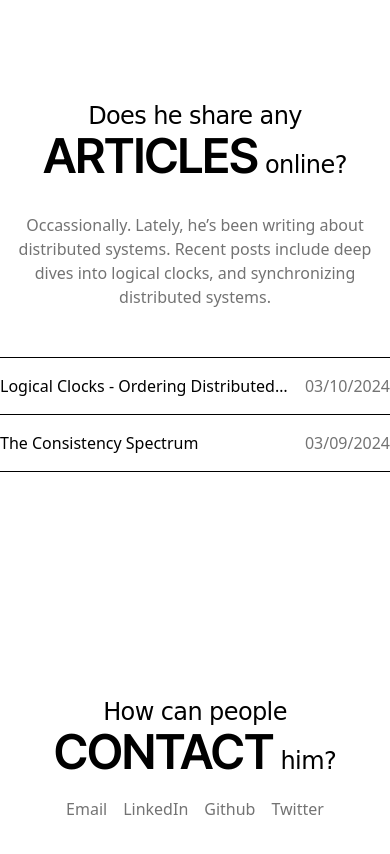
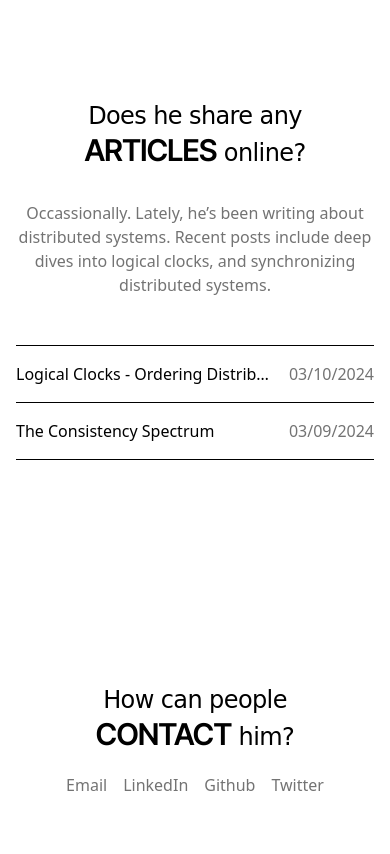
Before and after one commit to ovbiebo/me, a website built with Vite: page index.html in a window 390 px wide. Shown: the part 920-1774 px from the top of the page. Built offline with nearby package versions, Linux system fonts and the light colour scheme; a web font is replaced by a local one.

Commit message:
style clean up

```diff
--- a/index.html
+++ b/index.html
@@ -12,7 +12,7 @@
       rel="stylesheet"
     />
   </head>
-  <body class="mx-auto min-h-full w-full max-w-[38rem]">
+  <body class="mx-auto px-4 min-h-full w-full max-w-[40rem]">
     <section class="mx-auto flex flex-col items-center space-y-8 min-h-screen">
       <div class="flex-1 flex flex-col space-y-4 text-center justify-center">
         <h2 class="font-display my-36 md:text-5xl text-3xl">
@@ -32,7 +32,7 @@
       <div class="mt-36 text-center flex flex-col" x-data="posts">
         <h2 class="font-display">
           Does he share any
-          <span class="font-inter font-semibold text-5xl uppercase"
+          <span class="font-inter font-semibold md:text-5xl text-3xl uppercase"
             >articles</span
           >
           online?
@@ -58,7 +58,9 @@
     <section class="py-48">
       <h2 class="text-center font-display">
         How can people
-        <span class="font-inter font-semibold text-5xl uppercase">contact</span>
+        <span class="font-inter font-semibold md:text-5xl text-3xl uppercase"
+          >contact</span
+        >
         him?
       </h2>
       <ul
```
Also changed, not shown: dist/assets/index-BK-Iphec.js (renamed from dist/assets/index-4G3unGAd.js), dist/assets/index-CSE_cNfv.css (deleted), dist/assets/index-MdSNPxri.css (added), dist/index.html.
